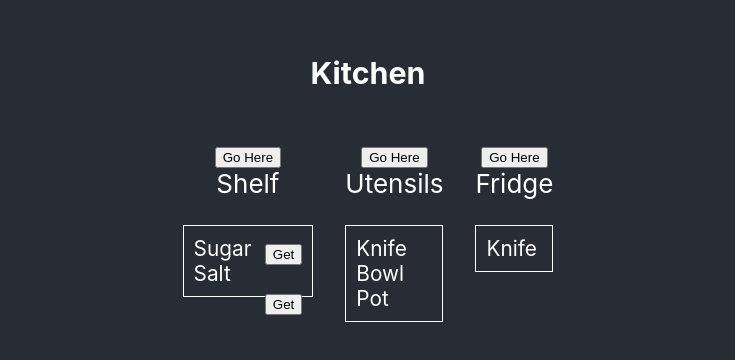
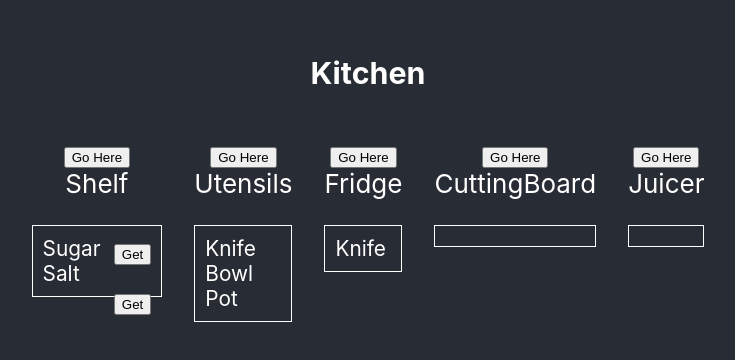
Before and after one commit to unoti/kitchenproto, a React (Create React App) app: page / in a window 1280 px wide. Shown: the part 206-566 px from the top of the page, without its empty margins (272-1007 px from the left). Built offline with nearby package versions, Linux system fonts and the light colour scheme.

Commit message:
added cutting board, juicer

```diff
--- a/src/components/kitchen.js
+++ b/src/components/kitchen.js
@@ -16,6 +16,8 @@ export default function Kitchen() {
     const itemsFridge = [
         { id: 6, name: "Knife" },
     ];
+    const itemsCuttingBoard = [];
+    const itemsJuicer = [];
 
     return <>
         <div className="kitchen">
@@ -24,6 +26,8 @@ export default function Kitchen() {
                 <Station name="Shelf" items={itemsShelf} active={activeStation === "Shelf"} />
                 <Station name="Utensils" items={itemsUtensils} active={activeStation === "Utensils"} />
                 <Station name="Fridge" items={itemsFridge} active={activeStation === "Fridge"} />
+                <Station name="CuttingBoard" items={itemsCuttingBoard} active={activeStation === "CuttingBoard"} />
+                <Station name="Juicer" items={itemsJuicer} active={activeStation === "Juicer"} />
             </div>
         </div>
     </>
```
